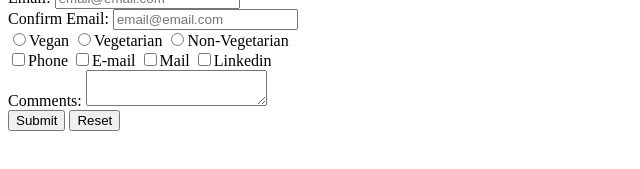
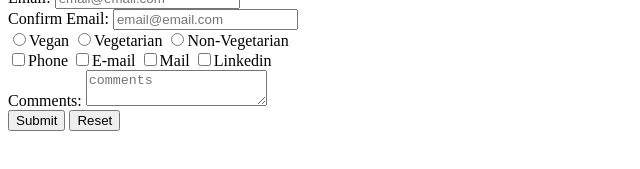
Before and after one commit to dan-almeida1/CMST388, a plain HTML site: page form-validation-assignment/index.html in a window 1280 px wide. Shown: the part 237-406 px from the top of the page, 0-640 px from the left. Drawn offline with Linux system fonts and the light colour scheme.

Commit message:
textarea placeholder

```diff
--- a/form-validation-assignment/index.html
+++ b/form-validation-assignment/index.html
@@ -87,7 +87,7 @@
                 <input type="checkbox" name="contact" id="contactmail"><label for="contactmail">Mail</label>
                 <input type="checkbox" name="contact" id="linkedin"><label for="linkedin">Linkedin</label>
             </div>
-            <label for="comments">Comments: </label><textarea type="text" id="comments"></textarea><br>
+            <label for="comments">Comments: </label><textarea type="text" id="comments" placeholder="comments"></textarea><br>
             <button type="submit" id="submit">Submit</button>
             <button type="button" id="reset">Reset</button>
         </form>
```
